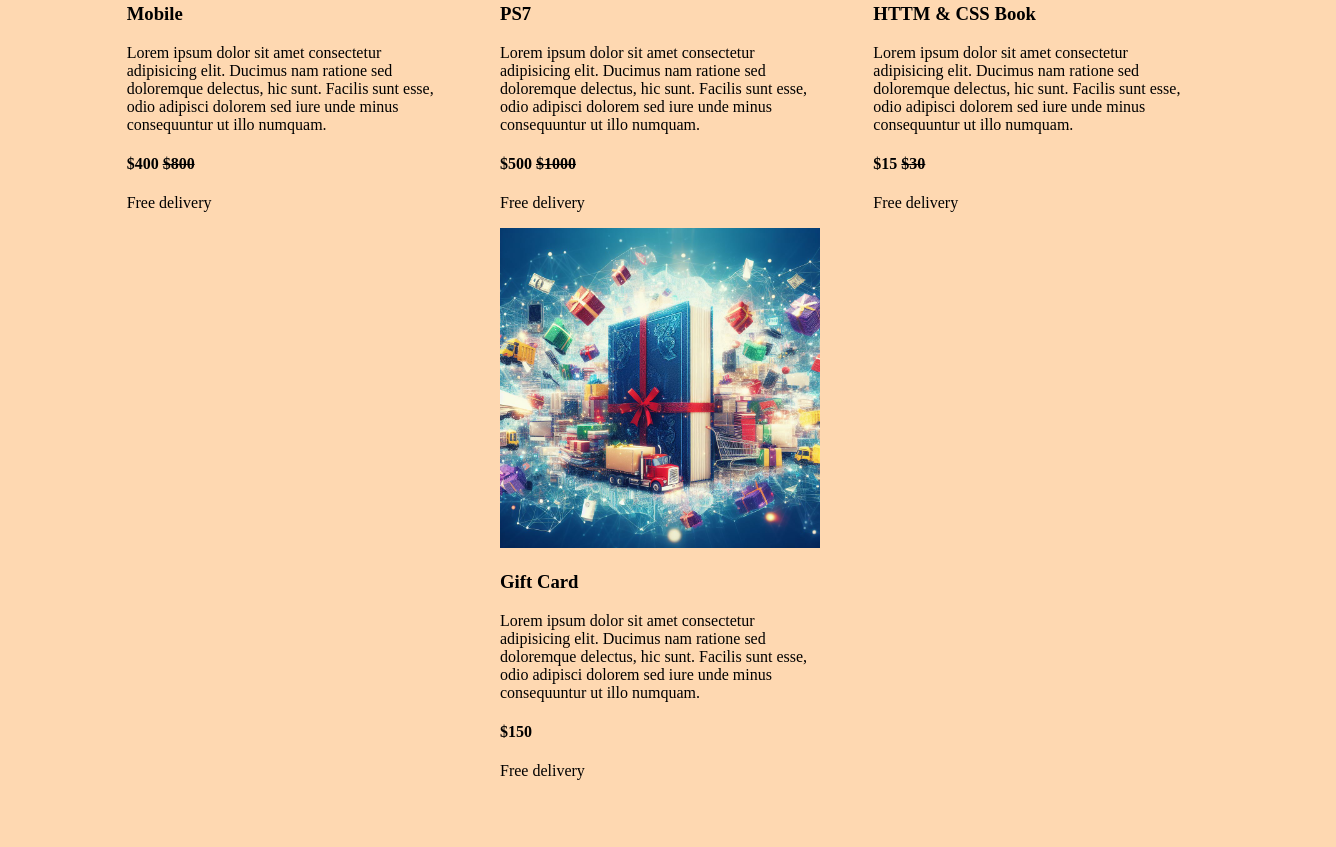
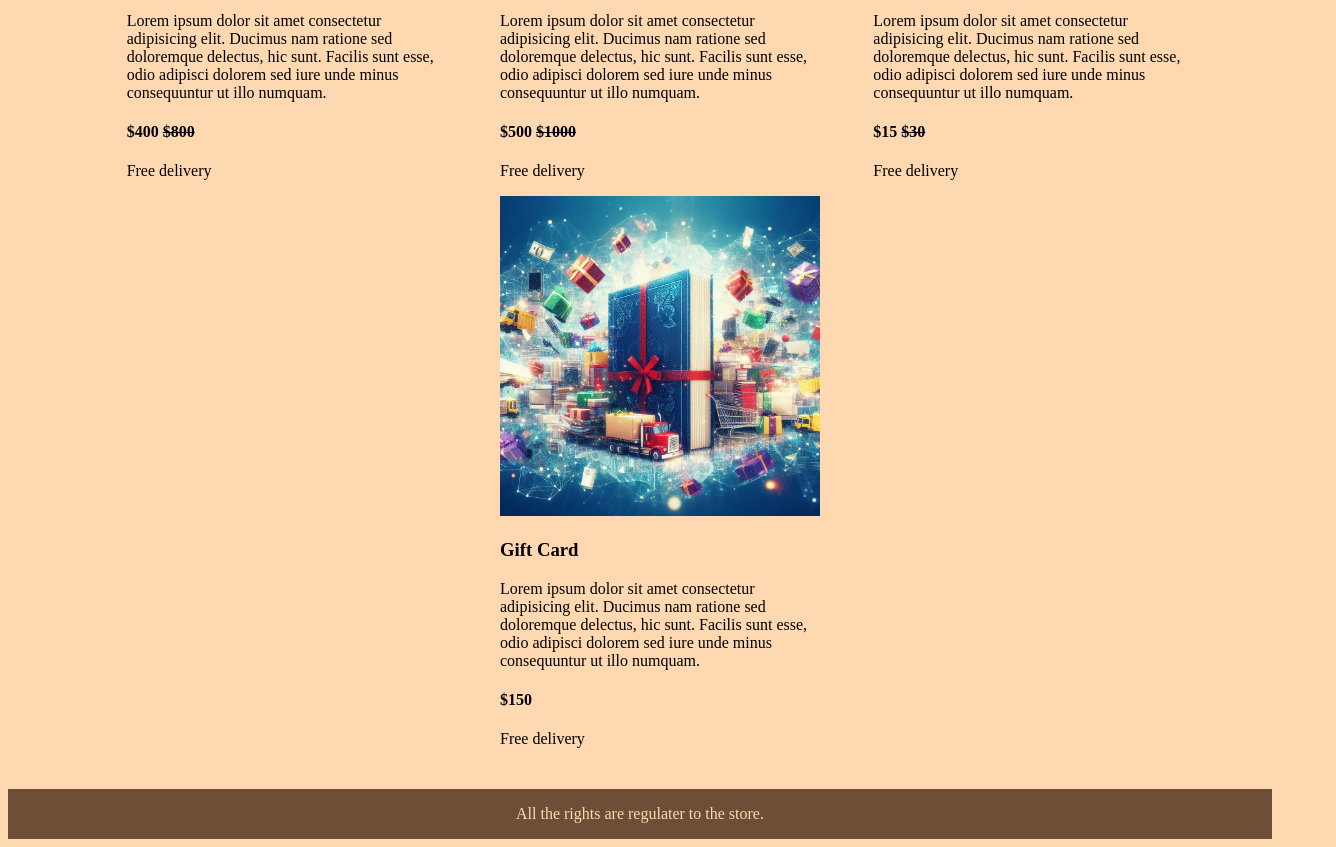
Before and after one commit to flduda/es-frontend-class, a plain HTML site: page index.html in a window 1280 px wide. Shown: the part 487-1334 px from the top of the page, 1336 px wide, since content can reach past the window. Before the commit the page ends 1308 px from the top, so only its background shows below. Drawn offline with Linux system fonts and the light colour scheme.

Commit message:
review code

```diff
--- /dev/null
+++ b/app.js
@@ -0,0 +1 @@
+console.log (document.querySelector)
--- a/index.html
+++ b/index.html
@@ -67,5 +67,10 @@
             </ul>
         </section>
     </main>
+    <script src="app.js"></script>
+
 </body>
+
+<footer>All the rights are regulater to the store.</footer>
+
 </html>
--- a/style.css
+++ b/style.css
@@ -5,7 +5,8 @@ body {
 header {
     background-color: #6F4E37;
     width: 100%;
-    padding: 2rem;
+    padding: 1rem;
+
 }
 
 header nav ul {
@@ -44,3 +45,12 @@ img {
 
     width: 100%;
 }
+
+footer {
+    display: flex;
+    justify-content: center;
+    background-color: #6F4E37;
+    color: #FED8B1;
+    padding: 1rem;
+
+}
```
